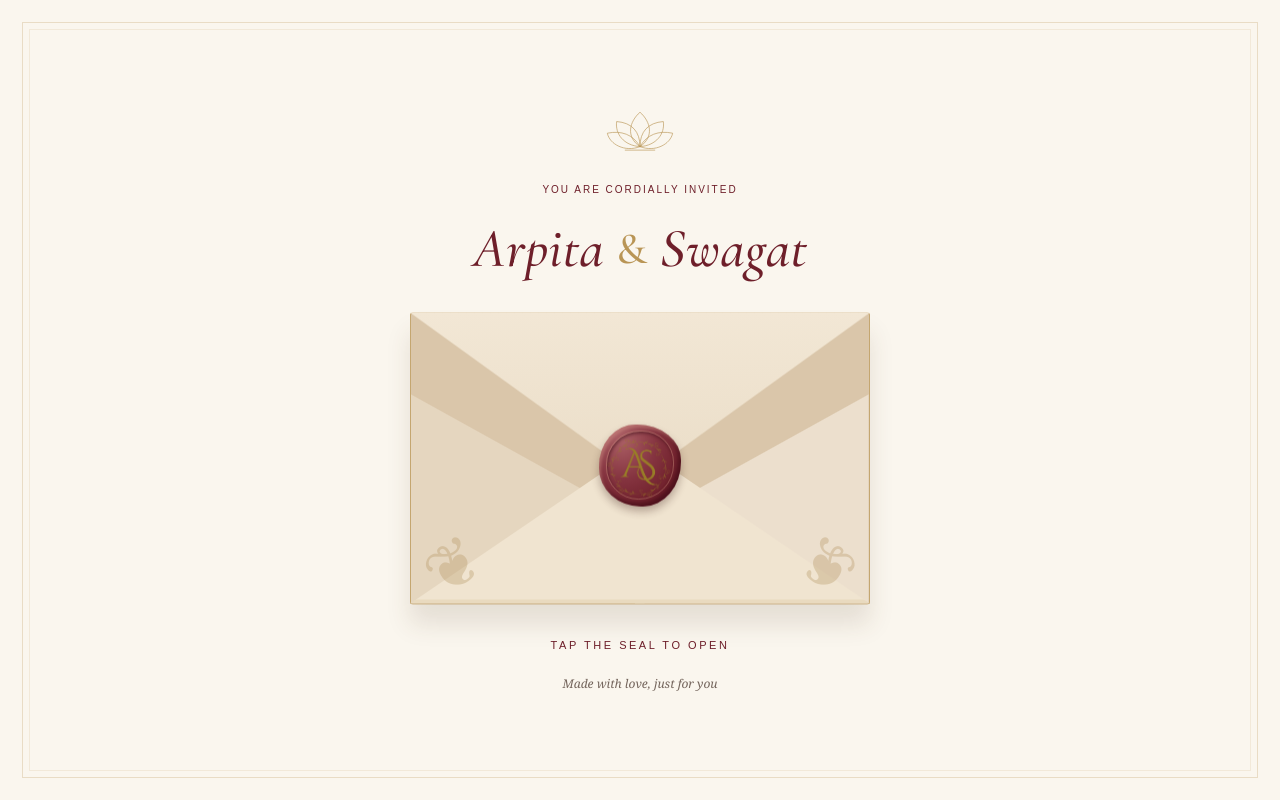
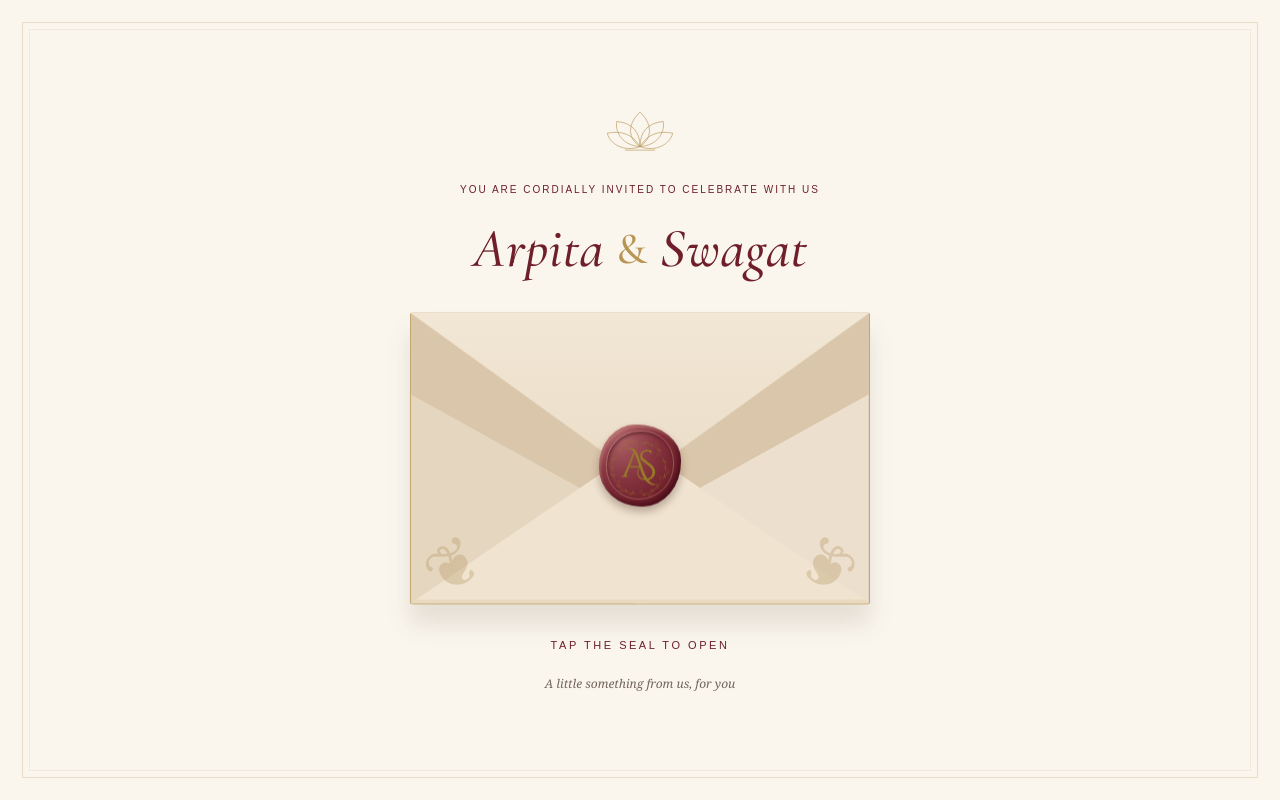
Before and after one commit to mishrarpita321/wedding-invitation, a React (Vite) app: page / in a window 1280 px wide. Built offline with nearby package versions, Linux system fonts and the light colour scheme.

Commit message:
some small styling and content fixes

```diff
--- a/src/components/blessing/GaneshBlessing.tsx
+++ b/src/components/blessing/GaneshBlessing.tsx
@@ -21,7 +21,7 @@ export default function GaneshBlessing() {
           निर्विघ्नं कुरु मे देव सर्वकार्येषु सर्वदा ॥
         </motion.p>
         <motion.p className="blessing-meaning" variants={item}>
-          With the blessing of almighty,<br />and together with their families,<br />you are invited to the wedding <br />celebration of
+          With the blessing of almighty,<br />and the love of our families,<br />we invite you to join us <br />as we begin our forever together.
         </motion.p>
         <motion.div variants={item}><Flourish /></motion.div>
       </div>
--- a/src/components/envelope/EnvelopeIntro.tsx
+++ b/src/components/envelope/EnvelopeIntro.tsx
@@ -42,7 +42,7 @@ export default function EnvelopeIntro({ onOpen, onPlayMusic }: EnvelopeIntroProp
         <div className="paper-frame" />
         <Lotus className="opening-lotus" />
         <motion.p className="eyebrow" initial={{ opacity: reduced ? 1 : 0 }} animate={{ opacity: 1 }} transition={{ delay: reduced ? 0 : 0.7 }}>
-          You are cordially invited
+          You are cordially invited to celebrate with us
         </motion.p>
         <motion.h1 id="envelope-title" className="envelope-heading stationery-names" initial={{ opacity: reduced ? 1 : 0 }} animate={{ opacity: opening ? 0 : 1 }} transition={{ delay: reduced || opening ? 0 : 0.9, duration: reduced ? 0 : 0.6 }}>
           {wedding.bride.firstName}<span className="names-ampersand">&</span>{wedding.groom.firstName}
@@ -56,7 +56,7 @@ export default function EnvelopeIntro({ onOpen, onPlayMusic }: EnvelopeIntroProp
         </motion.div>
         <motion.div className="envelope-actions" initial={{ opacity: reduced ? 1 : 0 }} animate={{ opacity: 1 }} transition={{ delay: reduced ? 0 : 1.25 }}>
           <p className="tap-hint" aria-live="polite">{opening ? 'The beginning of our forever…' : 'TAP THE SEAL TO OPEN'}</p>
-          <p className="fine">Made with love, just for you</p>
+          <p className="fine">A little something from us, for you</p>
         </motion.div>
       </div>
     </motion.div>
--- a/src/components/events/EventTimeline.tsx
+++ b/src/components/events/EventTimeline.tsx
@@ -12,7 +12,7 @@ export default function EventTimeline() {
     <section id="celebrations" className="section itinerary" aria-labelledby="itinerary-title">
       <Container maxWidth="lg">
         <Reveal><h2 id="itinerary-title">Wedding Celebrations</h2>
-          <p className="section-intro">Join us for the moments that mean everything.</p></Reveal>
+          <p className="section-intro">Join us as our most beautiful moments unfold.</p></Reveal>
         <Box component="ol" className="event-timeline">
           {events.map((event, index) => (
             <li key={event.id} className={`timeline-entry ${index % 2 === 0 ? 'entry-left' : 'entry-right'}`}>
--- a/src/components/hero/ScratchDateReveal.tsx
+++ b/src/components/hero/ScratchDateReveal.tsx
@@ -46,7 +46,7 @@ export default function ScratchDateReveal() {
     ctx.fillStyle = '#6e1f2a';
     ctx.textAlign = 'center';
     ctx.font = 'italic 30px Georgia';
-    ctx.fillText('Gently cratch to reveal our date', 300, 145);
+    ctx.fillText('Gently scratch to reveal our date', 300, 145);
     ctx.font = '14px Arial';
     ctx.fillText('A little surprise, just for you', 300, 184);
   }, []);
--- a/src/styles.css
+++ b/src/styles.css
@@ -62,7 +62,7 @@ h1,h2,h3 {
 h2 {
   font-size: clamp(38px,6vw,62px);
   line-height: 1.08;
-  margin-bottom: 24px;
+  margin-bottom: 10px;
 }
 
 h3 {
@@ -603,7 +603,7 @@ em {
   }
   .section-intro {
     font-size: 14px;
-    margin-bottom: 36px;
+    margin-bottom: 30px;
   }
   .couple-grid {
     grid-template-columns: 1fr;
```
